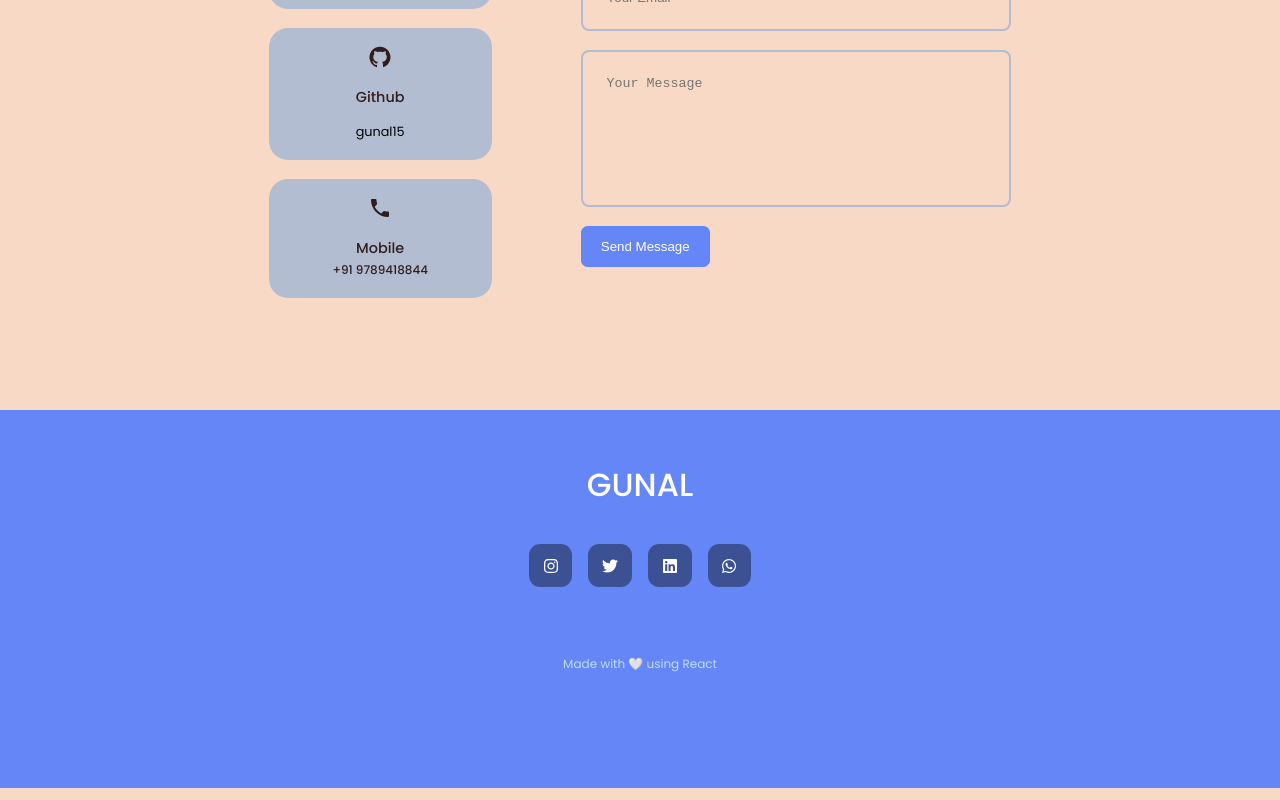
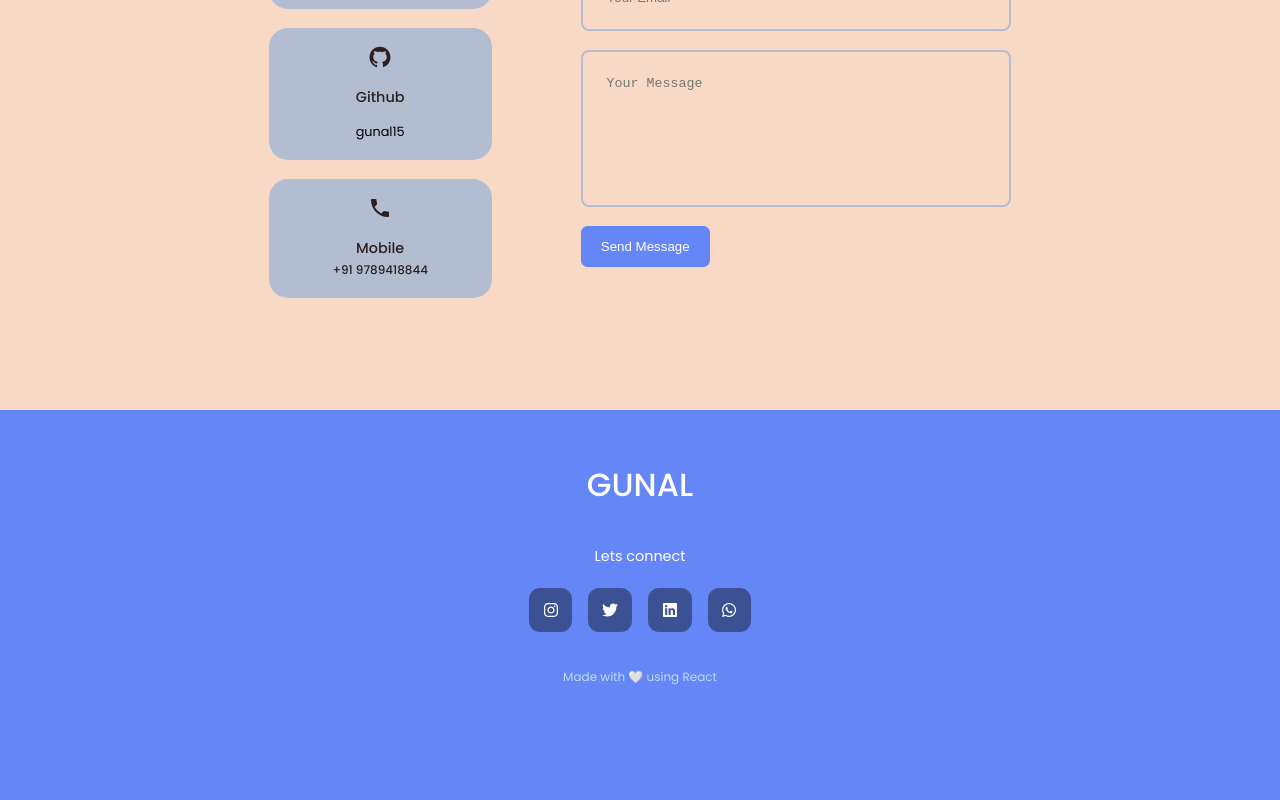
Before and after one commit to gunal15/Gunal_Portfolio, a React (Create React App) app: page / in a window 1280 px wide. Shown: the part 4077-4877 px from the top of the page. Built offline with nearby package versions, Linux system fonts and the light colour scheme.

Commit message:
footer adjust

```diff
--- a/src/Components/Footer/Footer.js
+++ b/src/Components/Footer/Footer.js
@@ -6,6 +6,7 @@ const Footer = () => {
   return (
     <footer>
       <a href="/#"  className='footer_logo'>GUNAL</a>
+      <p style={{marginBottom:"20px",color:"white"}}>Lets connect</p>
 
 
 
--- a/src/Components/Footer/footer.css
+++ b/src/Components/Footer/footer.css
@@ -30,7 +30,7 @@ footer a {
     display: flex;
     justify-content: center;
     gap: 1rem;
-    margin-bottom: 4rem;
+    margin-bottom: 2rem;
 }
 
 .footer_socials a {
@@ -50,6 +50,7 @@ footer a {
 }
 
 .footer_content {
+    margin-top: 30px;
     margin-bottom: 4rem;
     color: rgba(0, 0, 0, 0.5);
     font-size: 0.9rem;
```
